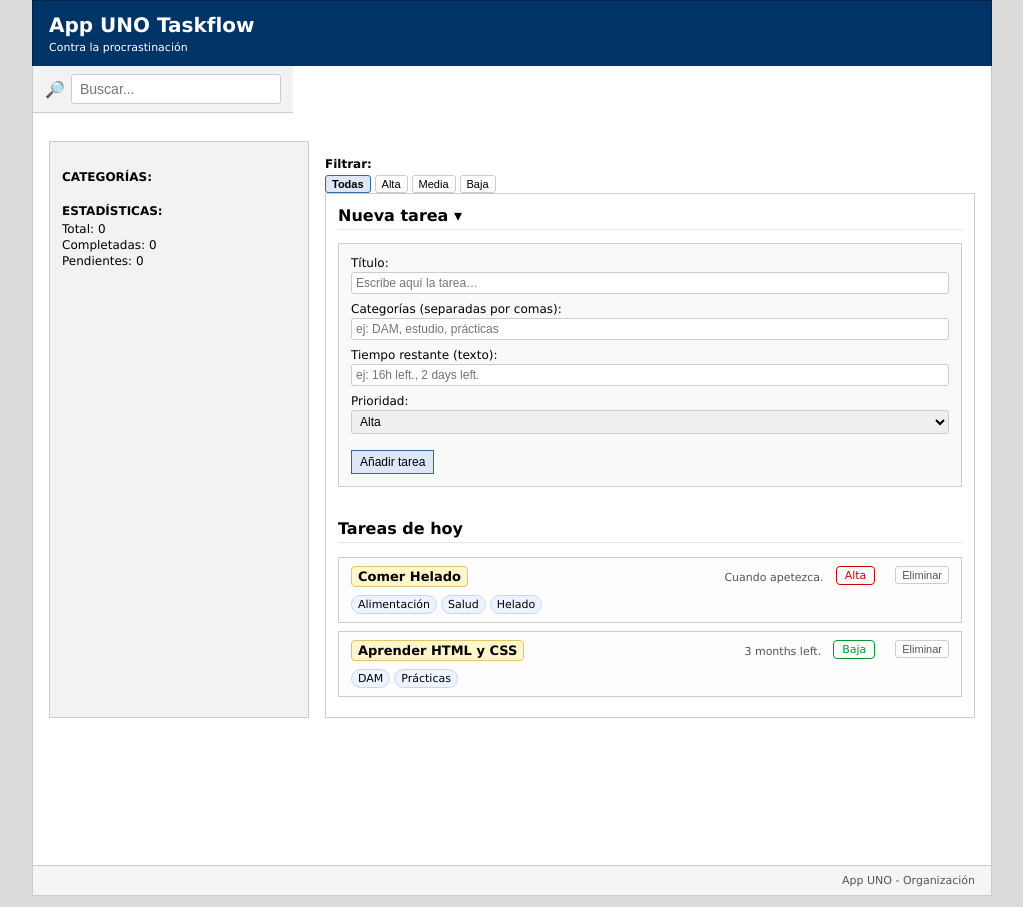
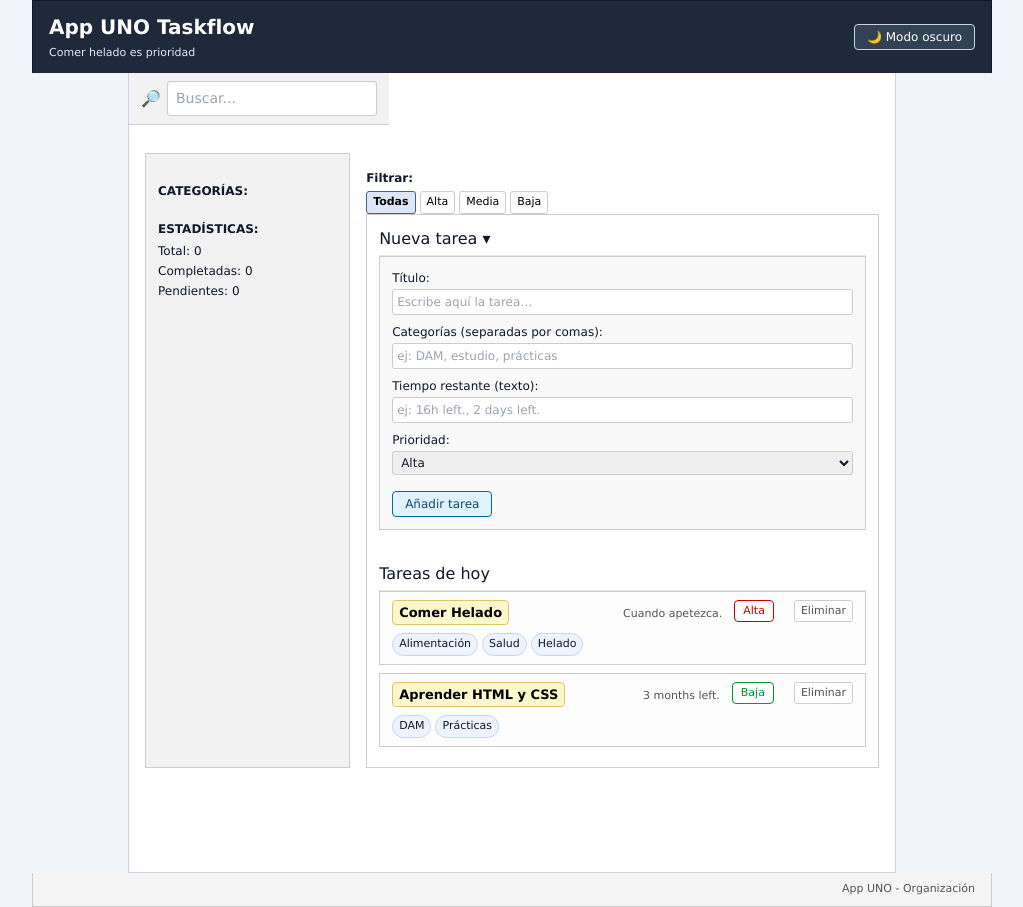
Before and after one commit to Rukion/taskflow-project, a plain HTML site: page index.html in a window 1280 px wide. Shown: the whole page, without its empty margins (128-1151 px from the left). Drawn offline with nearby package versions, Linux system fonts and the light colour scheme.

Commit message:
1º Paso Implementando Tailwind

```diff
--- a/app.js
+++ b/app.js
@@ -1,6 +1,49 @@
 // app.js
 
 document.addEventListener("DOMContentLoaded", () => {
+  // ================================
+  // 0. MODO OSCURO (tema)
+  // ================================
+  const THEME_KEY = "theme"; // clave en localStorage
+
+  function applyTheme(theme) {
+    const root = document.documentElement; // <html>
+    if (theme === "dark") {
+      root.classList.add("dark");
+    } else {
+      root.classList.remove("dark");
+    }
+  }
+
+  function updateThemeToggleText(button, theme) {
+    if (!button) return;
+    if (theme === "dark") {
+      button.textContent = "☀️ Modo claro";
+    } else {
+      button.textContent = "🌙 Modo oscuro";
+    }
+  }
+
+  // Leer preferencia guardada o media query del sistema
+  const storedTheme = localStorage.getItem(THEME_KEY);
+  const prefersDark = window.matchMedia("(prefers-color-scheme: dark)").matches;
+  const initialTheme = storedTheme || (prefersDark ? "dark" : "light");
+
+  applyTheme(initialTheme);
+
+  const themeToggleButton = document.getElementById("theme-toggle");
+  updateThemeToggleText(themeToggleButton, initialTheme);
+
+  if (themeToggleButton) {
+    themeToggleButton.addEventListener("click", () => {
+      const isDark = document.documentElement.classList.contains("dark");
+      const newTheme = isDark ? "light" : "dark";
+      applyTheme(newTheme);
+      localStorage.setItem(THEME_KEY, newTheme);
+      updateThemeToggleText(themeToggleButton, newTheme);
+    });
+  }
+
   // ================================
   //  1. ESTADO GLOBAL
   // ================================
--- a/index.html
+++ b/index.html
@@ -4,22 +4,50 @@
   <meta charset="UTF-8" />
   <meta name="viewport" content="width=device-width, initial-scale=1.0" />
   <title>Lista de tareas</title>
+
+    <!-- Tailwind CDN -->
+    <script src="https://cdn.tailwindcss.com"></script>
+    <script>
+      tailwind.config = {
+        darkMode: "class",
+        theme: {
+          extend: {
+            colors: {
+              // opcional: mapeos personalizados
+            },
+          },
+        },
+      };
+    </script>
+
   <link rel="stylesheet" href="styles.css" />
 </head>
-
-  <script src="app.js"></script>
+    <script src="app.js"></script>
 </body>
 </html>
 
-<body>
-  <!-- CABECERA -->
-  <header class="app-header">
-    <h1>App UNO Taskflow</h1>
-    <p class="subtitle">Contra la procrastinación</p>
-  </header>
+<body class="bg-slate-100 text-slate-900 dark:bg-slate-900 dark:text-slate-100">
+<!-- CABECERA -->
+<header
+  class="app-header flex items-center justify-between bg-slate-800 dark:bg-slate-900 text-white px-4 py-3 border-b border-slate-900"
+>
+  <div>
+    <h1 class="text-lg font-bold">App UNO Taskflow</h1>
+    <p class="subtitle text-xs text-slate-200">
+      Comer helado es prioridad
+    </p>
+  </div>
+
+    <button
+    id="theme-toggle"
+    type="button"
+    class="text-xs px-3 py-1 rounded border border-slate-300 bg-slate-700 hover:bg-slate-600 dark:bg-slate-100 dark:text-slate-900 dark:border-slate-300 dark:hover:bg-white">
+    🌙 Modo oscuro
+  </button>
+</header>
 
   <!-- CONTENEDOR TIPO FORO -->
-  <div class="page-wrapper">
+<div class="page-wrapper max-w-3xl mx-auto bg-white dark:bg-slate-800 border border-slate-300 dark:border-slate-700 min-h-screen">
 
     <div class="top-searchbar"> <!-- BUSCADOR GLOBAL FIJO ARRIBA -->
       <span class="search-icon">🔎</span>
@@ -106,7 +134,9 @@
                 </select>
               </div>
 
-              <button type="submit" class="btn-primary">Añadir tarea</button>
+            <button type="submit" class="btn-primary px-3 py-1 text-xs font-medium border border-sky-700 bg-sky-100 hover:bg-sky-200 text-sky-900 rounded dark:bg-sky-700 dark:text-white dark:hover:bg-sky-600"
+            >Añadir tarea</button>
+
             </form>
           </div>
         </section>
```
